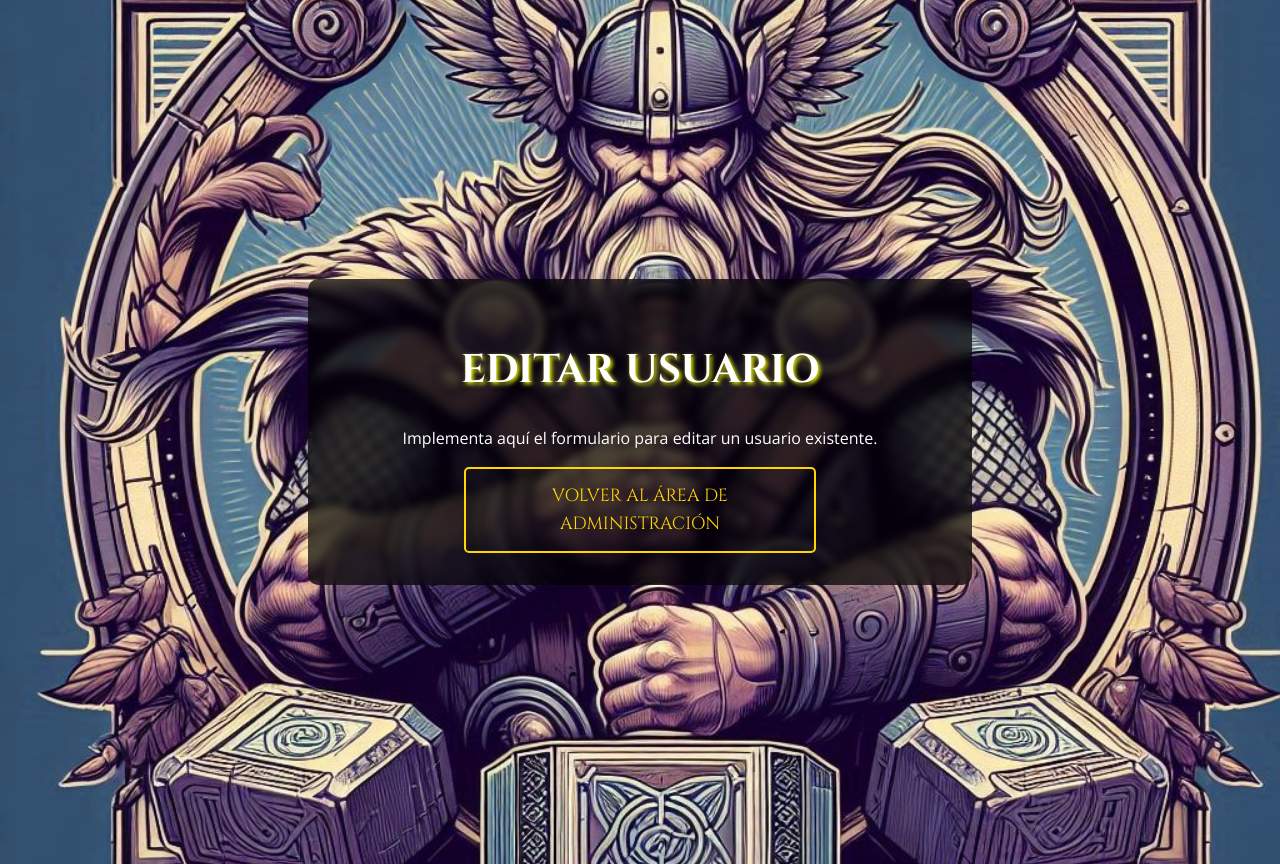
After one commit to rafasb/MdT, a FastAPI app: template templates/edit_user.html in a window 1280 px wide. The commit adds this page. Run offline with FastAPI, Linux system fonts and the light colour scheme; the template is opened without the code that fills it, so the values that code supplies are empty.

Commit message:
Incluida área de administración de miembros

```diff
--- a/app.py
+++ b/app.py
@@ -21,17 +21,6 @@ app = FastAPI(title="Martillo de Thor - Clan de Throne & Liberty", lifespan=life
 
 # Añade esta línea para montar los archivos estáticos
 app.mount("/static", StaticFiles(directory="static"), name="static")
-
-# Simulación de base de datos de usuarios
-fake_users_db = {
-    "thor": {
-        "username": "thor",
-        "full_name": "Thor Odinson",
-        "email": "thor@asgard.com",
-        "hashed_password": "mjolnir123",
-        "disabled": False,
-    }
-}
 
 class User(BaseModel):
     username: str
@@ -65,7 +54,7 @@ async def get_current_user(token: str = Depends(oauth2_scheme)):
             detail="Invalid authentication credentials",
             headers={"WWW-Authenticate": "Bearer"},
         )
-    return user
+    return User(username=user.username, email=user.email, full_name=user.full_name, role=user.role)
 
 @app.post("/token")
 async def login(form_data: OAuth2PasswordRequestForm = Depends()):
@@ -131,9 +120,49 @@ def role_required(allowed_roles: list):
         return current_user
     return check_role
 
+@app.get("/test")
+async def test(request: Request):
+    print("Hello World")
+    return {"message": "Hello World"}
+
 @app.get("/admin-area")
-async def admin_area(user: User = Depends(role_required(['Admin']))):
-    return {"message": "Bienvenido al área de administración"}
+async def admin_area(request: Request):
+    token = request.cookies.get("access_token")
+    if not token or not token.startswith("bearer "):
+        return RedirectResponse(url="/login")
+    username = token.split()[1]
+    user = await get_user(username)
+    if not user:
+        return RedirectResponse(url="/login")
+    if user['role'] != 'Admin':
+        raise HTTPException(status_code=403, detail="No tienes permiso para acceder a esta página")
+    return templates.TemplateResponse("admin_area.html", {"request": request, "user": user})
+
+@app.get("/admin/create-user")
+async def create_user_page(request: Request):
+    token = request.cookies.get("access_token")
+    if not token or not token.startswith("bearer "):
+        return RedirectResponse(url="/login")
+    username = token.split()[1]
+    user = await get_user(username)
+    if not user:
+        return RedirectResponse(url="/login")
+    if user['role'] != 'Admin':
+        raise HTTPException(status_code=403, detail="No tienes permiso para acceder a esta página")
+    return templates.TemplateResponse("create_user.html", {"request": request, "user": user})
+
+@app.get("/admin/edit-user")
+async def edit_user_page(request: Request):
+    token = request.cookies.get("access_token")
+    if not token or not token.startswith("bearer "):
+        return RedirectResponse(url="/login")
+    username = token.split()[1]
+    user = await get_user(username)
+    if not user:
+        return RedirectResponse(url="/login")
+    if user['role'] != 'Admin':
+        raise HTTPException(status_code=403, detail="No tienes permiso para acceder a esta página")
+    return templates.TemplateResponse("edit_user.html", {"request": request, "user": user})
 
 if __name__ == "__main__":
-    uvicorn.run(app, host="0.0.0.0", port=8000)
+    uvicorn.run(app, host="0.0.0.0", port=8001)
--- a/init_db.py
+++ b/init_db.py
@@ -20,7 +20,8 @@ async def init_db(force=False):
             "full_name": "Thor Odinson",
             "email": "thor@asgard.com",
             "hashed_password": "mjolnir123",
-            "disabled": False
+            "disabled": False,
+            "role": "Admin"  # Añade esta línea
         }
         user_id = await create_user(user_data)
         print(f"Usuario creado con ID: {user_id}")
--- a/static/css/styles.css
+++ b/static/css/styles.css
@@ -329,3 +329,63 @@ h1, h2, h3 {
 @media (max-width: 767px) {
     .login-container h1 { font-size: 2rem; }
 }
+
+.admin-area-container {
+    background-image: url('/static/images/throne-liberty-bg.jpg');
+    background-size: cover;
+    background-position: center;
+    background-attachment: fixed;
+    min-height: 100vh;
+    display: flex;
+    flex-direction: column;
+    justify-content: center;
+    align-items: center;
+    padding: 2rem;
+}
+
+.admin-area-content {
+    background-color: var(--bg-dark);
+    padding: 2rem;
+    border-radius: 10px;
+    backdrop-filter: blur(5px);
+    -webkit-backdrop-filter: blur(5px);
+    width: 90%;
+    max-width: 600px;
+    text-align: center;
+}
+
+.admin-area-content h1 {
+    font-size: 2.5rem;
+    color: #ffffff;
+    text-shadow: 2px 2px 4px rgba(242, 255, 0, 0.973);
+    margin-bottom: 1.5rem;
+}
+
+.admin-area-content p {
+    color: #ffffff;
+    margin-bottom: 1rem;
+}
+
+.admin-buttons {
+    display: flex;
+    flex-direction: column;
+    align-items: center;
+    margin-top: 2rem;
+}
+
+.admin-buttons .btn {
+    margin: 0.5rem 0;
+    width: 100%;
+    max-width: 200px;
+}
+
+@media (min-width: 768px) {
+    .admin-buttons {
+        flex-direction: row;
+        justify-content: center;
+    }
+
+    .admin-buttons .btn {
+        margin: 0 1rem;
+    }
+}
--- a/templates/area_miembros.html
+++ b/templates/area_miembros.html
@@ -8,6 +8,11 @@
         <p>Tu nombre de usuario es: {{ user.username }}</p>
         <p>Tu correo electrónico es: {{ user.email }}</p>
         <p>Tu rol es: {{ user.role }}</p>
+
+        {% if user.role == 'Admin' %}
+        <a href="{{ url_for('admin_area') }}" class="btn btn-primary">Área de Administración</a>
+        {% endif %}
+
         <a href="{{ url_for('logout') }}" class="btn btn-secondary">Cerrar sesión</a>
     </div>
 </div>
--- /dev/null
+++ b/templates/edit_user.html
@@ -0,0 +1,11 @@
+{% extends "base.html" %}
+
+{% block content %}
+<div class="admin-area-container">
+    <div class="admin-area-content">
+        <h1>Editar Usuario</h1>
+        <p>Implementa aquí el formulario para editar un usuario existente.</p>
+        <a href="{{ url_for('admin_area') }}" class="btn btn-secondary">Volver al Área de Administración</a>
+    </div>
+</div>
+{% endblock %}
```
Also changed, not shown: templates/admin_area.html (added, +15 -0 lines), templates/create_user.html (added, +11 -0 lines).
